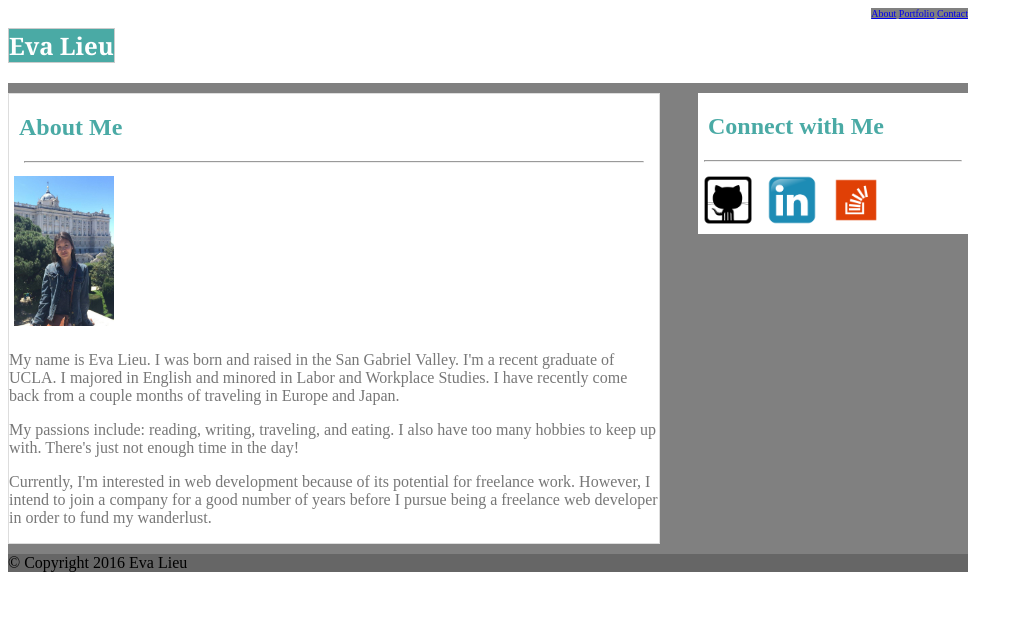
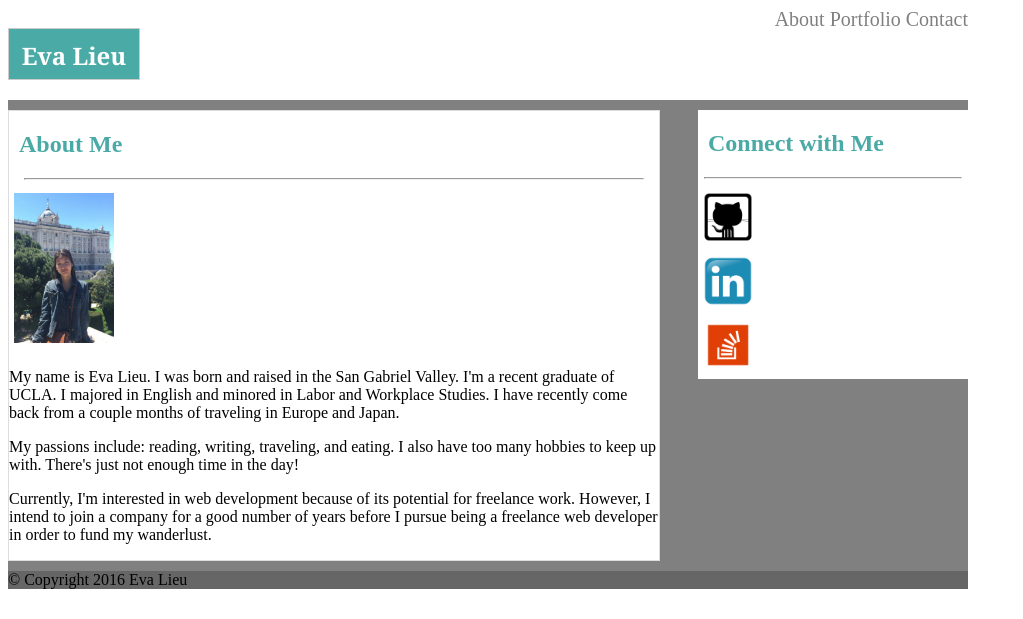
Before and after one commit to ievalieu/port-eva, a PHP site: page / in a window 1280 px wide. Shown: the top 619 px of the page, without its empty margins (0-1023 px from the left). Run offline with PHP 8.4, Linux system fonts and the light colour scheme.

Commit message:
modified all html files and css file

```diff
--- a/assets/css/style.css
+++ b/assets/css/style.css
@@ -1,3 +1,11 @@
+
+
+/* My styles below */
+a{
+	color: grey;
+	text-decoration: none;
+}
+
 footer{
 	background: #666666;
 	width: 960px;
@@ -8,7 +16,13 @@
 	color: white;
 	border: 1px solid #cccccc;
 	float:left;
+	width: 130px;
+	height: 40px;
+	text-align: center;
+	padding-top: 10px;
+
 }
+
 h2{
 	color: #4aaaa5;
 	padding-left: 10px;
@@ -21,19 +35,14 @@
 	width: 50px;
 	height: 50px;
 	padding: 5px;
+
 }
 
-#git{
-	float: left;
-}
-#linked{
-	float: left;
-}
-#stack{
-	float: left;
+
 }
 p{
 	color:#777777;
+	float: right;
 }
 
 .section-content{
@@ -49,8 +58,7 @@
 }
 .nav{
 	float: right;
-	font-size: 10px;
-	background: grey;
+	font-size: 20px;
 }
 .portfolio-img{
 	width:100px;
@@ -65,6 +73,9 @@
 }
 .icons{
 	width: 33.3%;
+	float: left;
+
+	display: inline-block;
 }
 .sidebar{
 	width: 270px;
--- a/contact.html
+++ b/contact.html
@@ -2,6 +2,7 @@
 <html>
 	<head>
 		<title>Contact</title>
+		<link rel="stylesheet" type="text//css" href="assets/css/reset.css">
 		<link rel="stylesheet" type="text/css" href="assets/css/style.css">
 	</head>
 	<body>
--- a/index.html
+++ b/index.html
@@ -2,7 +2,9 @@
 <html>
 	<head>
 		<title>About</title>
+
 		<link rel="stylesheet" type="text/css" href="assets/css/style.css">
+		<link rel="stylesheet" type="text//css" href="assets/css/reset.css">
 	</head>
 	<body>
 		<section class="header">
@@ -33,9 +35,11 @@
 				<h2>Connect with Me</h2>
 				<hr>
 				<!--social media icons-->
-				<img src="assets/images/github-icon.png" alt="github icon">
-				<img src="assets/images/linkedin-icon.png" alt="linkedin icon">
-				<img src="assets/images/stackedoverflow-icon.png" alt="stackoverflow icon">
+				<section class="icons">
+					<img id="git" src="assets/images/github-icon.png" alt="github icon">
+					<img id="linked" src="assets/images/linkedin-icon.png" alt="linkedin icon">
+					<img id ="stack" src="assets/images/stackedoverflow-icon.png" alt="stackoverflow icon">
+				</section>
 			</div>
 		</section>
 
--- a/portfolio.html
+++ b/portfolio.html
@@ -2,6 +2,7 @@
 <html>
 	<head>
 		<title>Portfolio</title>
+		<link rel="stylesheet" type="text//css" href="assets/css/reset.css">
 		<link rel="stylesheet" type="text/css" href="assets/css/style.css">
 	</head>
 	<body>
```
